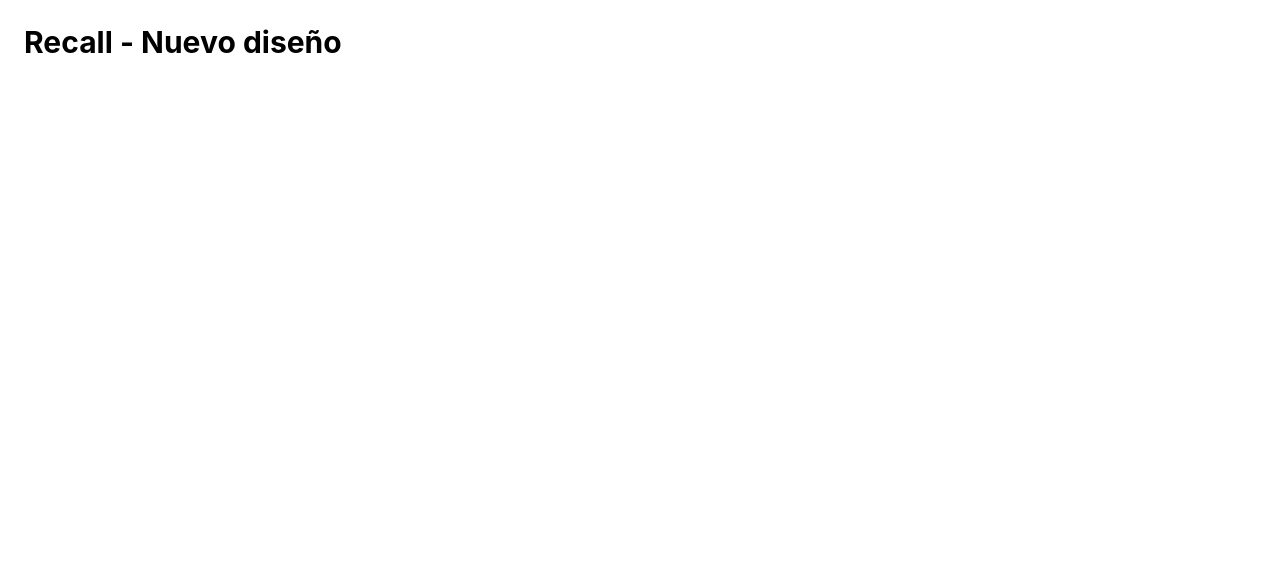
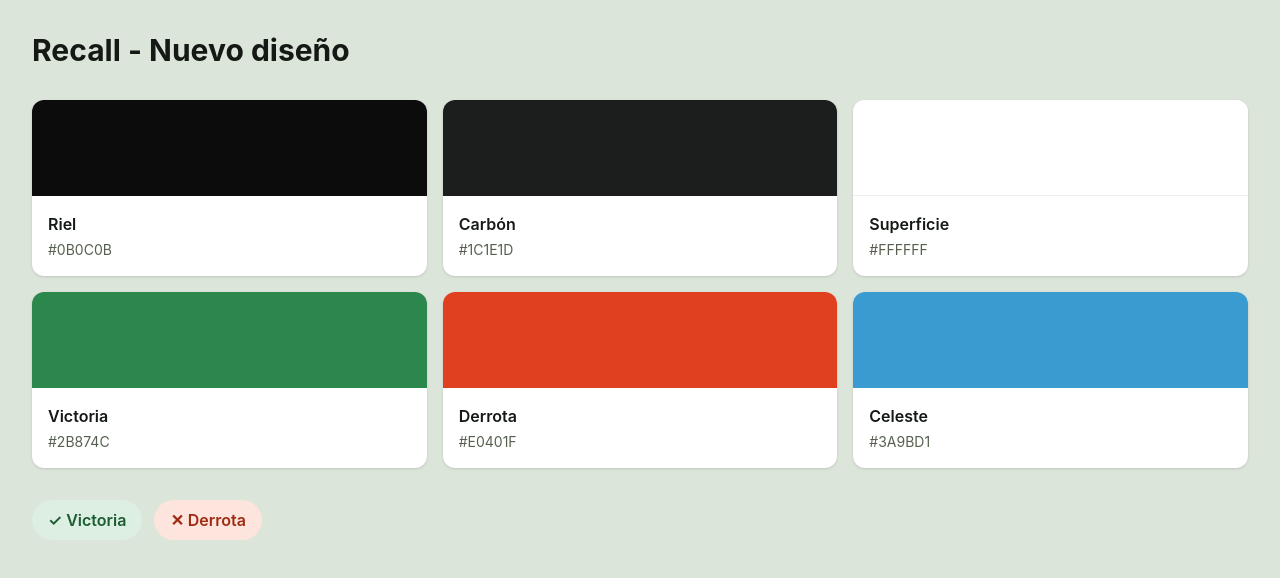
Before and after one commit to fedrianMF/recall, a Vue app: page /new-home in a window 1280 px wide. Shown: the top 578 px of the page. Built offline with nearby package versions, Linux system fonts and the light colour scheme.

Commit message:
feat: enhance NewHomeView with color display components and update styles

```diff
--- a/src/assets/main.css
+++ b/src/assets/main.css
@@ -1,4 +1,30 @@
 @import 'tailwindcss';
+
+@theme {
+  --color-rail: #0b0c0b;
+  --color-charcoal: #1c1e1d;
+  --color-charcoal-raised: #262927;
+
+  --color-sage: #dce5d9;
+  --color-surface: #ffffff;
+  --color-surface-muted: #eef3ed;
+  --color-divider: #edf1eb;
+
+  --color-ink: #151915;
+  --color-ink-muted: #56604f;
+
+  --color-win: #2b874c;
+  --color-win-soft: #dcefe2;
+  --color-win-text: #1b5c33;
+
+  --color-loss: #e0401f;
+  --color-loss-soft: #fde4dc;
+  --color-loss-text: #a02a12;
+
+  --color-sky: #3a9bd1;
+  --color-sky-soft: #e3eef4;
+  --color-sky-text: #1f6f9c;
+}
 
 @layer base {
   body {
--- a/src/views/NewHomeView.vue
+++ b/src/views/NewHomeView.vue
@@ -1,5 +1,70 @@
 <template>
-  <main class="min-h-screen bg-white p-6">
+  <main class="min-h-screen bg-sage p-8 text-ink">
     <h1 class="text-3xl font-bold">Recall - Nuevo diseño</h1>
+
+    <section class="mt-8 grid gap-4 sm:grid-cols-2 lg:grid-cols-3">
+      <article class="overflow-hidden rounded-xl bg-surface shadow-sm">
+        <div class="h-24 bg-rail"></div>
+
+        <div class="p-4">
+          <h2 class="font-semibold">Riel</h2>
+          <p class="mt-1 text-sm text-ink-muted">#0B0C0B</p>
+        </div>
+      </article>
+
+      <article class="overflow-hidden rounded-xl bg-surface shadow-sm">
+        <div class="h-24 bg-charcoal"></div>
+
+        <div class="p-4">
+          <h2 class="font-semibold">Carbón</h2>
+          <p class="mt-1 text-sm text-ink-muted">#1C1E1D</p>
+        </div>
+      </article>
+
+      <article class="overflow-hidden rounded-xl bg-surface shadow-sm">
+        <div class="h-24 border-b border-divider bg-surface"></div>
+
+        <div class="p-4">
+          <h2 class="font-semibold">Superficie</h2>
+          <p class="mt-1 text-sm text-ink-muted">#FFFFFF</p>
+        </div>
+      </article>
+
+      <article class="overflow-hidden rounded-xl bg-surface shadow-sm">
+        <div class="h-24 bg-win"></div>
+
+        <div class="p-4">
+          <h2 class="font-semibold">Victoria</h2>
+          <p class="mt-1 text-sm text-ink-muted">#2B874C</p>
+        </div>
+      </article>
+
+      <article class="overflow-hidden rounded-xl bg-surface shadow-sm">
+        <div class="h-24 bg-loss"></div>
+
+        <div class="p-4">
+          <h2 class="font-semibold">Derrota</h2>
+          <p class="mt-1 text-sm text-ink-muted">#E0401F</p>
+        </div>
+      </article>
+
+      <article class="overflow-hidden rounded-xl bg-surface shadow-sm">
+        <div class="h-24 bg-sky"></div>
+
+        <div class="p-4">
+          <h2 class="font-semibold">Celeste</h2>
+          <p class="mt-1 text-sm text-ink-muted">#3A9BD1</p>
+        </div>
+      </article>
+    </section>
+
+    <div class="mt-8 flex flex-wrap gap-3">
+      <span class="rounded-full bg-win-soft px-4 py-2 font-semibold text-win-text">
+        ✓ Victoria
+      </span>
+      <span class="rounded-full bg-loss-soft px-4 py-2 font-semibold text-loss-text">
+        ✕ Derrota
+      </span>
+    </div>
   </main>
 </template>
```
Also changed, not shown: src/App.vue (+5 -2 lines).
